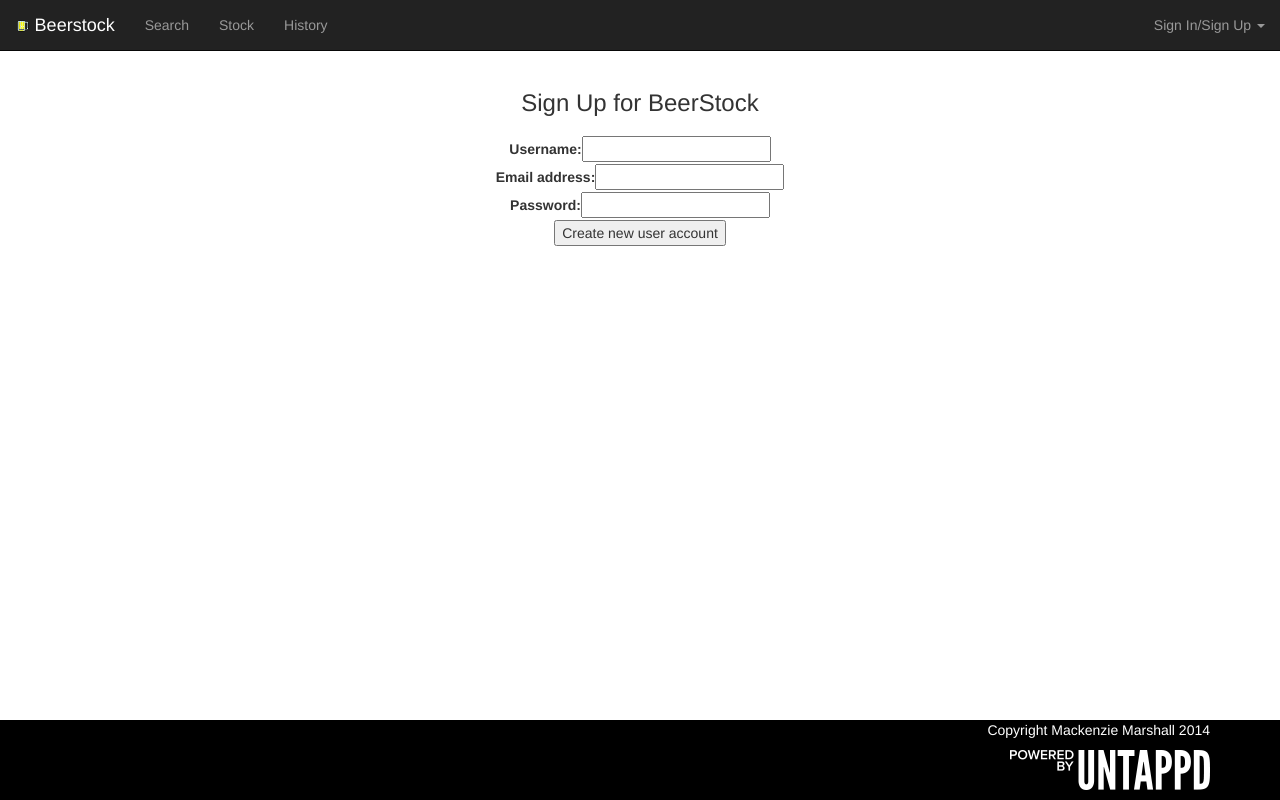
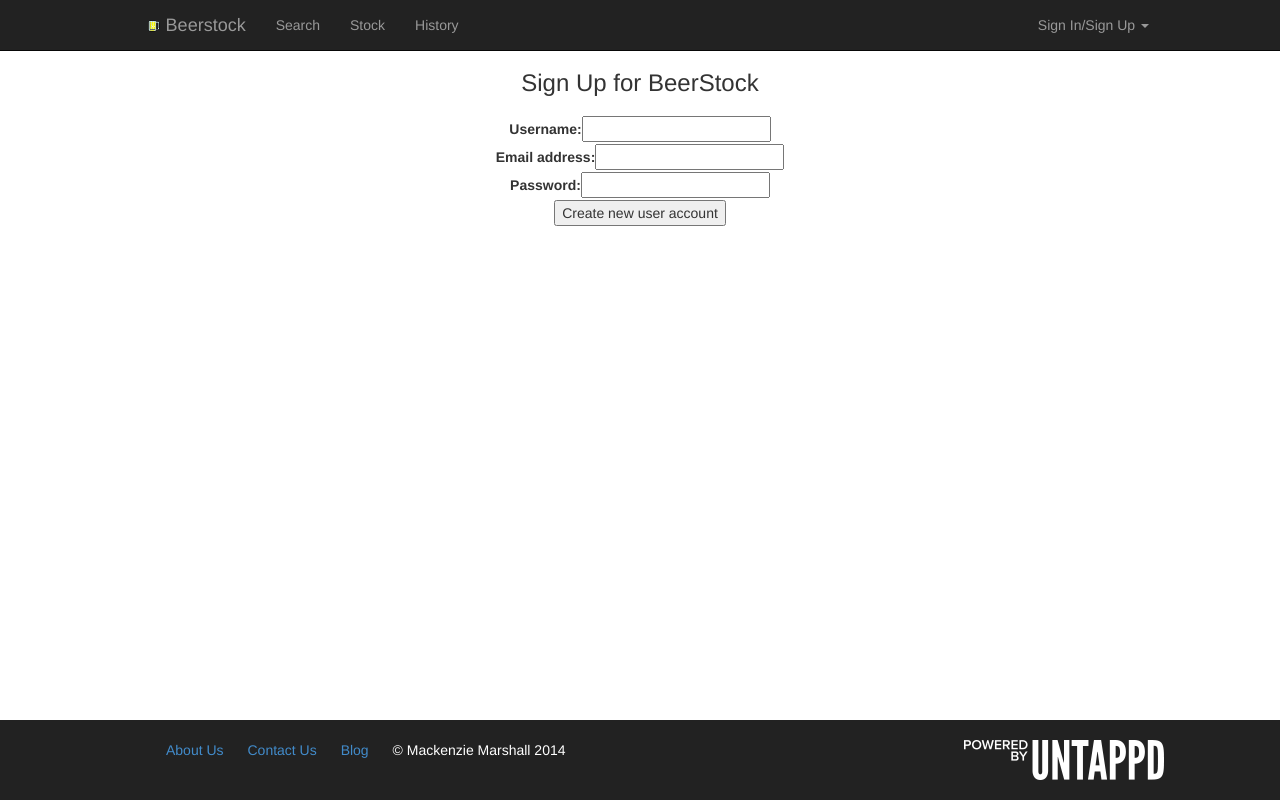
Before and after one commit to marshall91/beerstock, a Django app: page /account/signup/ in a window 1280 px wide. Run offline with Django 3.2, Linux system fonts and the light colour scheme; parts of the project's set-up code (start-up, migrations or seed data) failed here and were passed over; some libraries are stand-ins or nearby versions.

Commit message:
Updated navbar and footer to scale with screen size

```diff
--- a/static/css/navbar.css
+++ b/static/css/navbar.css
@@ -1,7 +1,10 @@
-.navbar-static-top {
+.navbar-fixed-top {
   margin-bottom: 19px;
 }
-
+.navbar-inner{
+  max-width: 1048px;
+  margin: 0 auto;
+}
 body {
-  padding-top: 70px;
+  padding-top: 50px;
 }
--- a/static/css/sticky-footer-navbar.css
+++ b/static/css/sticky-footer-navbar.css
@@ -6,14 +6,22 @@
   /* Margin bottom by footer height */
   margin-bottom: 90px;
 }
-#footer {
+.footer {
   position: absolute;
   bottom: 0;
   width: 100%;
   /* Set the fixed height of the footer here */
   height: 80px;
-  background-color: #000000;
+  background-color: #222;
+  padding-top: 20px;
 }
-#footer p{
-    color: #ffffff;
+.footer-inner{
+  max-width: 1048px;
+  margin: 0 auto;
 }
+.footer-inner li{
+    display: inline;
+    padding-left: 10px;
+    padding-right: 10px;
+    color: #FFFFFF;
+}
--- a/templates/layouts/toolbar.html
+++ b/templates/layouts/toolbar.html
@@ -29,6 +29,7 @@
     <div class="container">
         <!-- Static navbar -->
         <div class="navbar navbar-inverse navbar-fixed-top" role="navigation">
+            <div class="navbar-inner">
                 <div class="container-fluid">
                     <div class="navbar-header">
                         <button type="button" class="navbar-toggle" data-toggle="collapse" data-target=".navbar-collapse">
@@ -71,14 +72,20 @@
                             </li>
                         </ul>
                     </div><!--/.nav-collapse -->
+                </div>
             </div><!--/.container-fluid -->
         </div>
     </div>
 
-    <div id="footer">
-      <div class="container">
-        <p align="right">Copyright Mackenzie Marshall 2014</p>
-        <a href="http://untappd.com/"><img src="/static/images/poweredbyuntappd_b_white_small.png" align="right" ></a>
+    <div class="footer">
+        <div class="footer-inner">
+            <ul>
+                <li><a href="#">About Us</a></li>
+                <li><a href="#">Contact Us</a></li>
+                <li><a href="#">Blog</a></li>
+                <li>© Mackenzie Marshall 2014</li>
+                <li><a href="http://untappd.com/"><img src="/static/images/poweredbyuntappd_b_white_small.png" align="right" ></a></li>
+            </ul>
         </div>
     </div>
 </nav>
```
Lines whose indentation alone changed are shown as unchanged.
